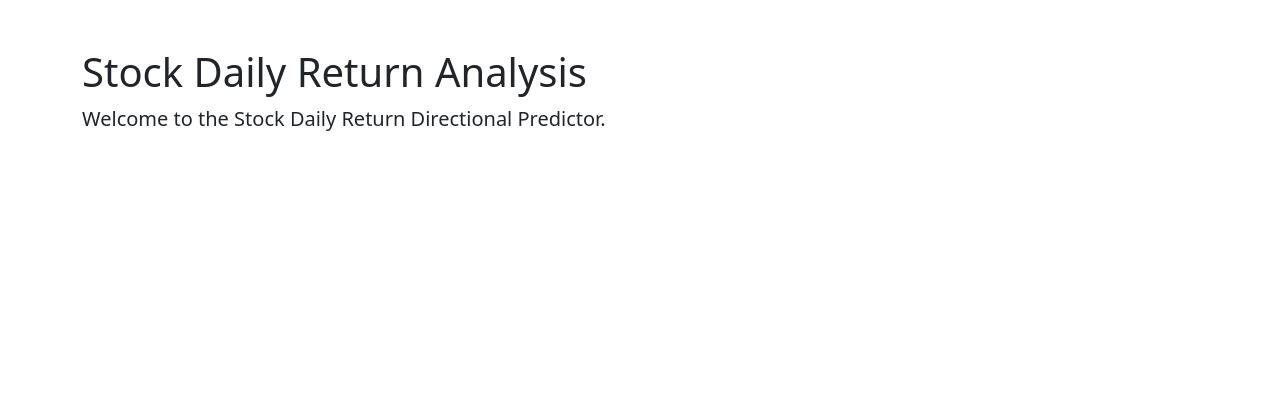
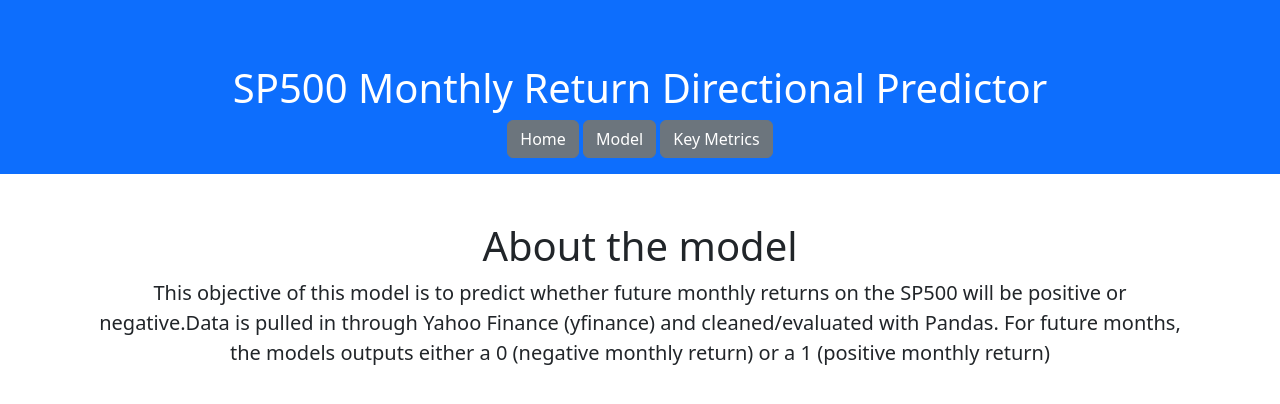
Before and after one commit to chrisda28/SP500monthly_return_direction, a Flask app: page / in a window 1280 px wide. Shown: the top 404 px of the page. Run offline with Flask 3, Linux system fonts and the light colour scheme.

Commit message:
begin making homepage for web application that will introduce the project goal, and purpose of the model

```diff
--- a/templates/index.html
+++ b/templates/index.html
@@ -1,20 +1,17 @@
-<!DOCTYPE html>
-<html lang="en">
-<head>
-    <meta charset="UTF-8">
-    <meta name="viewport" content="width=device-width, initial-scale=1.0">
-    <title>Stock Analysis App</title>
-    <!-- Bootstrap CSS -->
-    <link href="https://cdn.jsdelivr.net/npm/bootstrap@5.3.0/dist/css/bootstrap.min.css" rel="stylesheet" integrity="sha384-9ndCyUaIbzAi2FUVXJi0CjmCapSmO7SnpJef0486qhLnuZ2cdeRhO02iuK6FUUVM" crossorigin="anonymous">
-</head>
-<body>
+{% extends "layout.html" %}
+
+{% block title %}
+    Model
+{% endblock %}
+
+{% block main %}
     <div class="container">
-        <h1 class="mt-5">Stock Daily Return Analysis</h1>
-        <p class="lead">Welcome to the Stock Daily Return Directional Predictor.</p>
+
+        <h1 id="about">About the model</h1>
+        <p class="lead">This objective of this model is to predict whether future monthly returns on the SP500 will
+            be positive or negative.Data is pulled in through Yahoo Finance (yfinance) and cleaned/evaluated with
+        Pandas. For future months, the models outputs either a 0 (negative monthly return) or a 1 (positive monthly return)
+        </p>
         <!-- Your app content goes here -->
     </div>
-
-    <!-- Bootstrap Bundle with Popper -->
-    <script src="https://cdn.jsdelivr.net/npm/bootstrap@5.3.0/dist/js/bootstrap.bundle.min.js" integrity="sha384-geWF76RCwLtnZ8qwWowPQNguL3RmwHVBC9FhGdlKrxdiJJigb/j/68SIy3Te4Bkz" crossorigin="anonymous"></script>
-</body>
-</html>
+{% endblock %}
```
